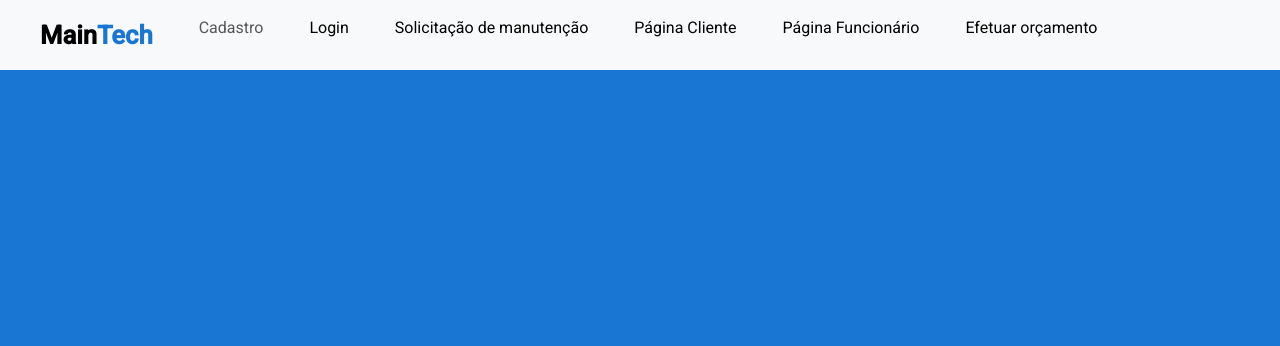
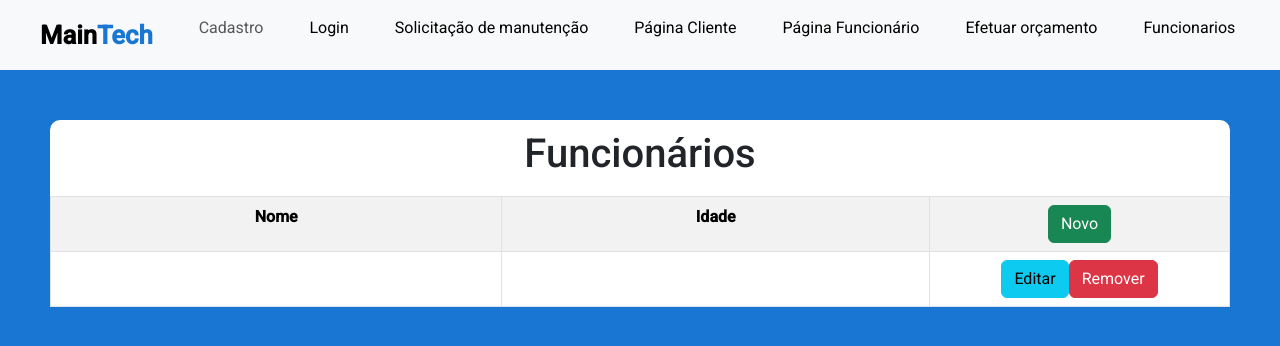
Before and after one commit to flaviaros4/Projeto-WebII, an Angular app in the folder front-end/: page /funcionarios in a window 1280 px wide. Before the commit this address led to /. Shown: the top 346 px of the page. Built offline with nearby package versions, Linux system fonts and the light colour scheme.

Commit message:
crud funcionarios - listagem

```diff
--- a/front-end/src/app/app.css
+++ b/front-end/src/app/app.css
@@ -8,7 +8,7 @@ li{
 }
 
 .link-site:hover {
-  background-color: green;
+  background-color:#1976d2;
   text-align: center;
   border-radius: 10px;
 }
--- a/front-end/src/app/app.html
+++ b/front-end/src/app/app.html
@@ -23,6 +23,9 @@
       <li class="link-site">
         <a class="nav-link active" routerLink="/orcamento">Efetuar orçamento</a>
       </li>
+      <li class="link-site">
+        <a class="nav-link active" routerLink="/funcionarios">Funcionarios</a>
+      </li>
     </ul>
   </div>
 
--- a/front-end/src/app/app.routes.ts
+++ b/front-end/src/app/app.routes.ts
@@ -9,6 +9,7 @@ import { EfetuarOrcamento } from './pages/efetuar-orcamento/efetuar-orcamento';
 import { PaginaCliente } from './pages/pagina-cliente/pagina-cliente';
 
 import { PaginaFuncionario } from './pages/pagina-funcionario/pagina-funcionario';
+import { ListarFuncionarios } from './pages/listar-funcionarios/listar-funcionarios';
 
 export const routes: Routes = [
   { path: 'cadastro', component: Cadastro },
@@ -16,5 +17,6 @@ export const routes: Routes = [
   { path: 'orcamento', component: EfetuarOrcamento},
   { path: 'solicitacao', component: SolicitacaoManutencao},
   { path: 'cliente', component: PaginaCliente},
-  { path: 'funcionario', component: PaginaFuncionario}
+  { path: 'funcionario', component: PaginaFuncionario},
+  {path: 'funcionarios', component: ListarFuncionarios}
 ];
--- /dev/null
+++ b/front-end/src/app/pages/listar-funcionarios/listar-funcionarios.css
@@ -0,0 +1,9 @@
+div{
+    background-color: white;
+    margin: 50px;
+    border-radius: 10px;
+    text-align: center;
+}
+h1{
+    padding: 10px;
+}
--- /dev/null
+++ b/front-end/src/app/pages/listar-funcionarios/listar-funcionarios.html
@@ -0,0 +1,30 @@
+<div>
+ <h1>Funcionários</h1>
+ <table class="table table-striped table-bordered table-hover">
+ <tbody>
+  <tr>
+    <th>Nome</th>
+    <th>Idade</th>
+    <th class="text-center">
+        <a href="#" title="Novo" alt="Novo" class="btn btn-xs btn-success">
+        <i class="fa fa-plus" aria-hidden="true"></i> Novo
+        </a>
+    </th>
+  </tr>
+  <tr>
+    <td></td>
+    <td></td>
+    <td class="text-center" style="width: 300px;">
+        <a href="#" title="Editar" alt="Editar" class="btn btn-xs btn-info">
+            <i class="fa fa-edit" aria-hidden="true"></i>Editar
+        </a>
+        <a href="#" title="Remover" alt="Remover" class="btn btn-xs btn-danger">
+            <i class="fa fa-times" aria-hidden="true"></i>Remover
+        </a>
+    </td>
+
+  </tr>
+
+ </tbody>
+ </table>
+</div>
```
Also changed, not shown: front-end/src/app/pages/listar-funcionarios/listar-funcionarios.ts (added, +11 -0 lines), 1 other file (tests, documents, lock files or other folders).
